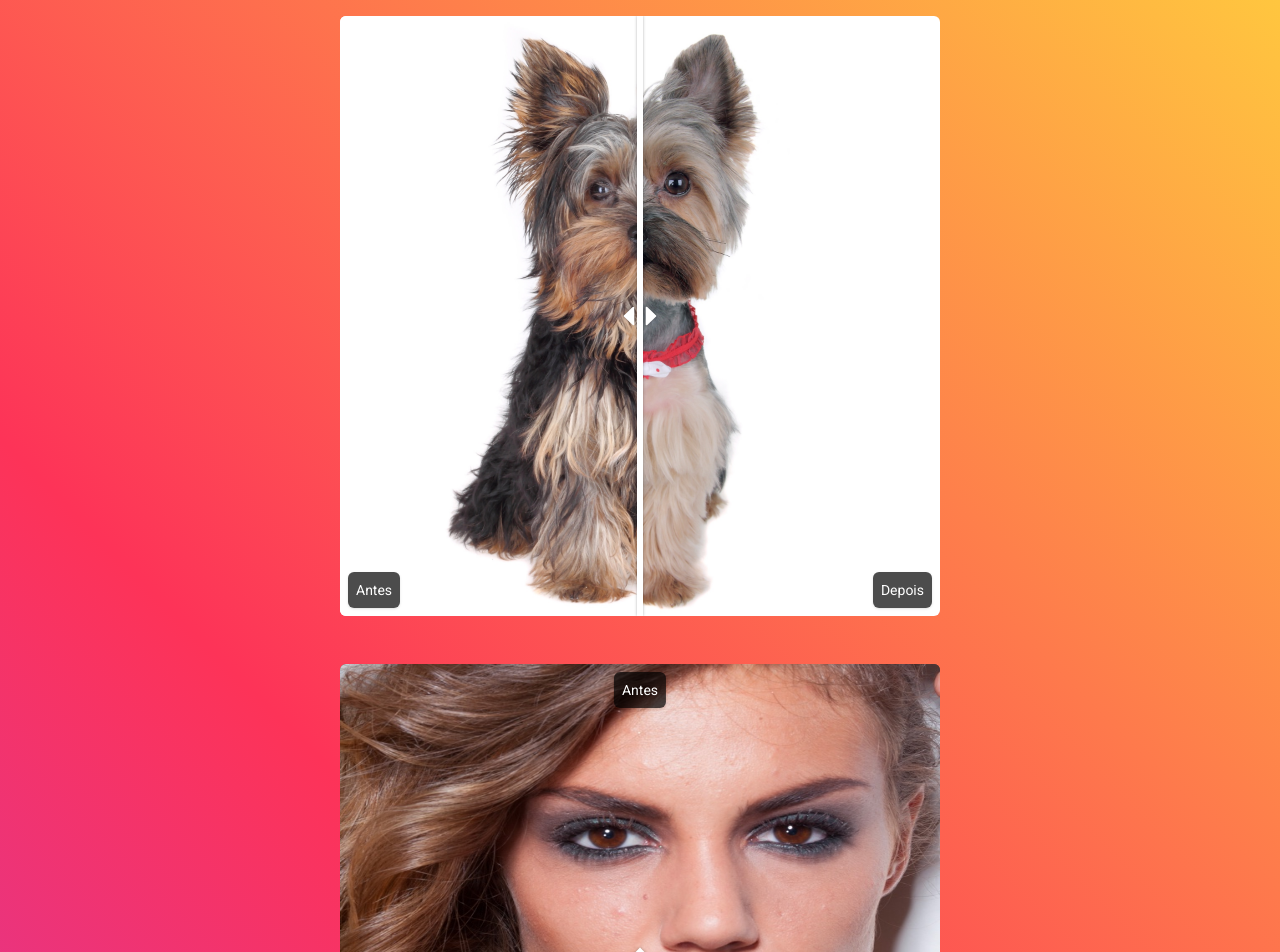
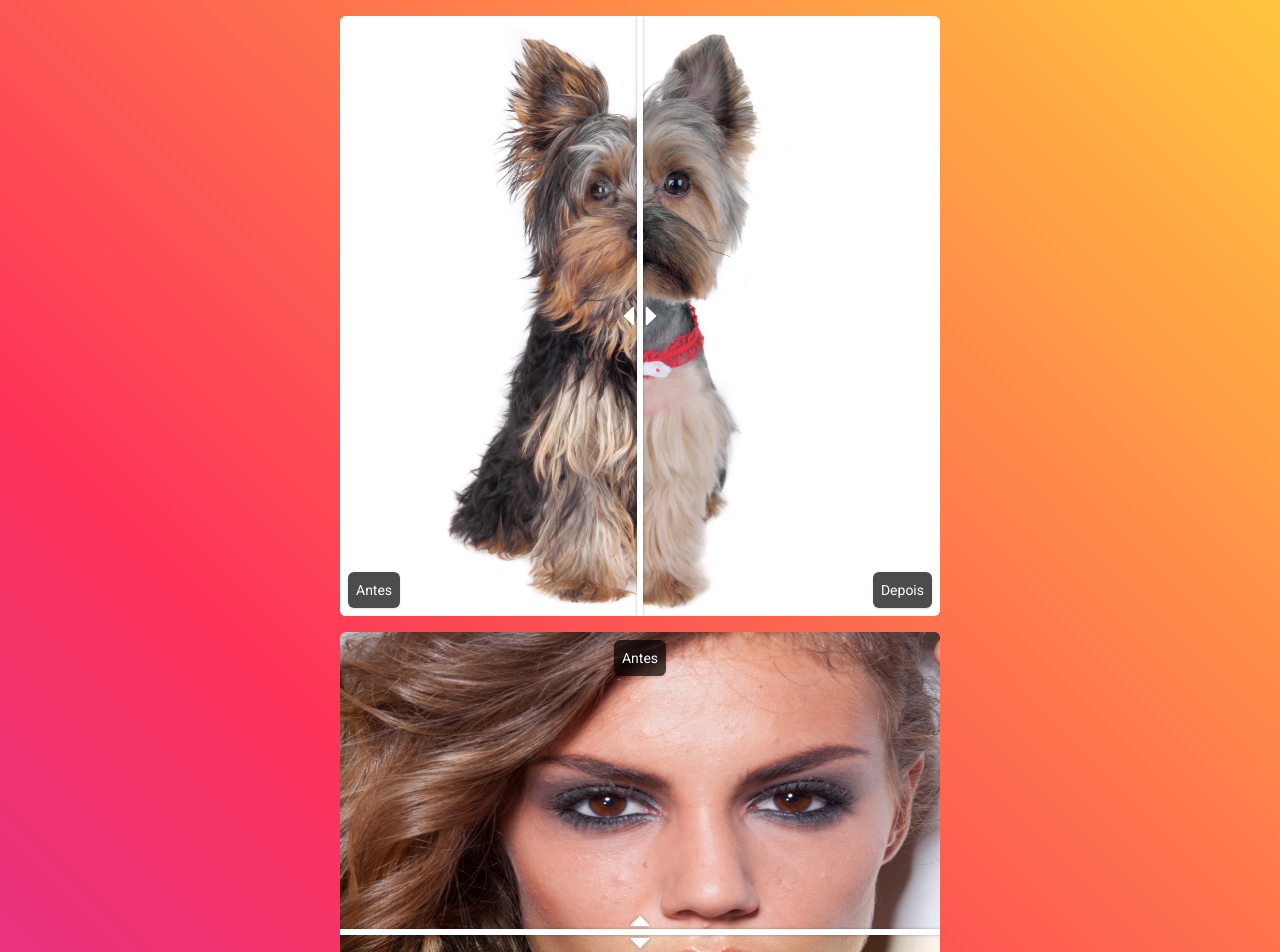
Before and after one commit to lucasgdb/before-after-image-slider, a React (Vite) app: page / in a window 1280 px wide. Shown: the top 952 px of the page. Built offline with nearby package versions, Linux system fonts and the light colour scheme.

Commit message:
refactor: improving ux

```diff
--- a/src/App.tsx
+++ b/src/App.tsx
@@ -2,7 +2,7 @@ import BeforeAfterSlider from "./components/BeforeAfterSlider";
 
 function App() {
   return (
-    <div className="flex flex-col gap-12 p-4">
+    <div className="flex flex-col gap-4 p-4">
       <BeforeAfterSlider
         beforeImageUrl="/assets/before-dog.jpeg"
         afterImageUrl="/assets/after-dog.jpeg"
--- a/src/components/BeforeAfterSlider.tsx
+++ b/src/components/BeforeAfterSlider.tsx
@@ -3,7 +3,6 @@ import { Image } from "./Image";
 import { Slider } from "./Slider";
 import { Alignment, Direction } from "../types/types";
 import { Container } from "./Container";
-import { cx } from "../utils/cx";
 
 type Props = {
   beforeImageUrl: string;
@@ -48,20 +47,20 @@ const BeforeAfterSlider = ({
     if (direction === "horizontal") {
       const offsetX = ((clientX - rect.left) / rect.width) * 100;
 
-      if (offsetX < 0) {
-        setPosition(0);
-      } else if (offsetX > 100) {
-        setPosition(100);
+      if (offsetX <= 0.5) {
+        setPosition(0.5);
+      } else if (offsetX >= 99.5) {
+        setPosition(99.5);
       } else {
         setPosition(offsetX);
       }
     } else {
       const offsetY = ((clientY - rect.top) / rect.height) * 100;
 
-      if (offsetY < 0) {
-        setPosition(0);
-      } else if (offsetY > 100) {
-        setPosition(100);
+      if (offsetY < 0.5) {
+        setPosition(0.5);
+      } else if (offsetY > 99.5) {
+        setPosition(99.5);
       } else {
         setPosition(offsetY);
       }
@@ -97,18 +96,12 @@ const BeforeAfterSlider = ({
     <div className="flex justify-center">
       <Container width={width} height={height}>
         <div
-          className={cx(
-            "relative w-full h-full overflow-hidden",
-            direction === "vertical" ? "touch-pan-x" : "touch-pan-y"
-          )}
           ref={sliderRef}
-          onMouseMove={handleMouseMove}
+          className="relative w-full h-full overflow-hidden"
           onClick={handleMouseClick}
           onMouseUp={stopDragging}
+          onMouseMove={handleMouseMove}
           onMouseDown={startDragging}
-          onTouchStart={startDragging}
-          onTouchMove={handleTouchMove}
-          onTouchEnd={stopDragging}
           draggable={false}
         >
           <Image
@@ -131,6 +124,9 @@ const BeforeAfterSlider = ({
           />
 
           <Slider
+            onTouchStart={startDragging}
+            onTouchMove={handleTouchMove}
+            onTouchEnd={stopDragging}
             direction={direction}
             isDragging={isDragging}
             style={
--- a/src/components/Slider.tsx
+++ b/src/components/Slider.tsx
@@ -15,11 +15,21 @@ export function Slider({ direction, isDragging, ...props }: Props) {
     <div
       {...props}
       className={clsx(
+        "absolute z-[3] bg-transparent select-none touch-none",
+        !isDragging ? "transition-all" : undefined,
+        direction === "horizontal"
+          ? "top-0 -translate-x-1/2 w-8 h-full"
+          : "left-0 -translate-y-1/2 h-8 w-full",
+        props.className
+      )}
+    >
+      <div
+        className={clsx(
           "absolute bg-white shadow-dark z-[3] select-none",
           !isDragging ? "transition-all" : undefined,
           direction === "horizontal"
-          ? "top-0 -translate-x-1/2 w-1.5 h-full cursor-ew-resize"
-          : "left-0 -translate-y-1/2 h-1.5 w-full cursor-ns-resize",
+            ? "top-0 left-1/2 -translate-x-1/2 w-1.5 h-full cursor-ew-resize"
+            : "left-0 top-1/2 -translate-y-1/2 h-1.5 w-full cursor-ns-resize",
           props.className
         )}
       >
@@ -37,5 +47,6 @@ export function Slider({ direction, isDragging, ...props }: Props) {
           )}
         </div>
       </div>
+    </div>
   );
 }
--- a/src/utils/cx.ts
+++ /dev/null
@@ -1,3 +0,0 @@
-export function cx(...classNames: (string | boolean | undefined)[]) {
-  return classNames.filter(Boolean).join(" ");
-}
```
Lines whose indentation alone changed are shown as unchanged.
